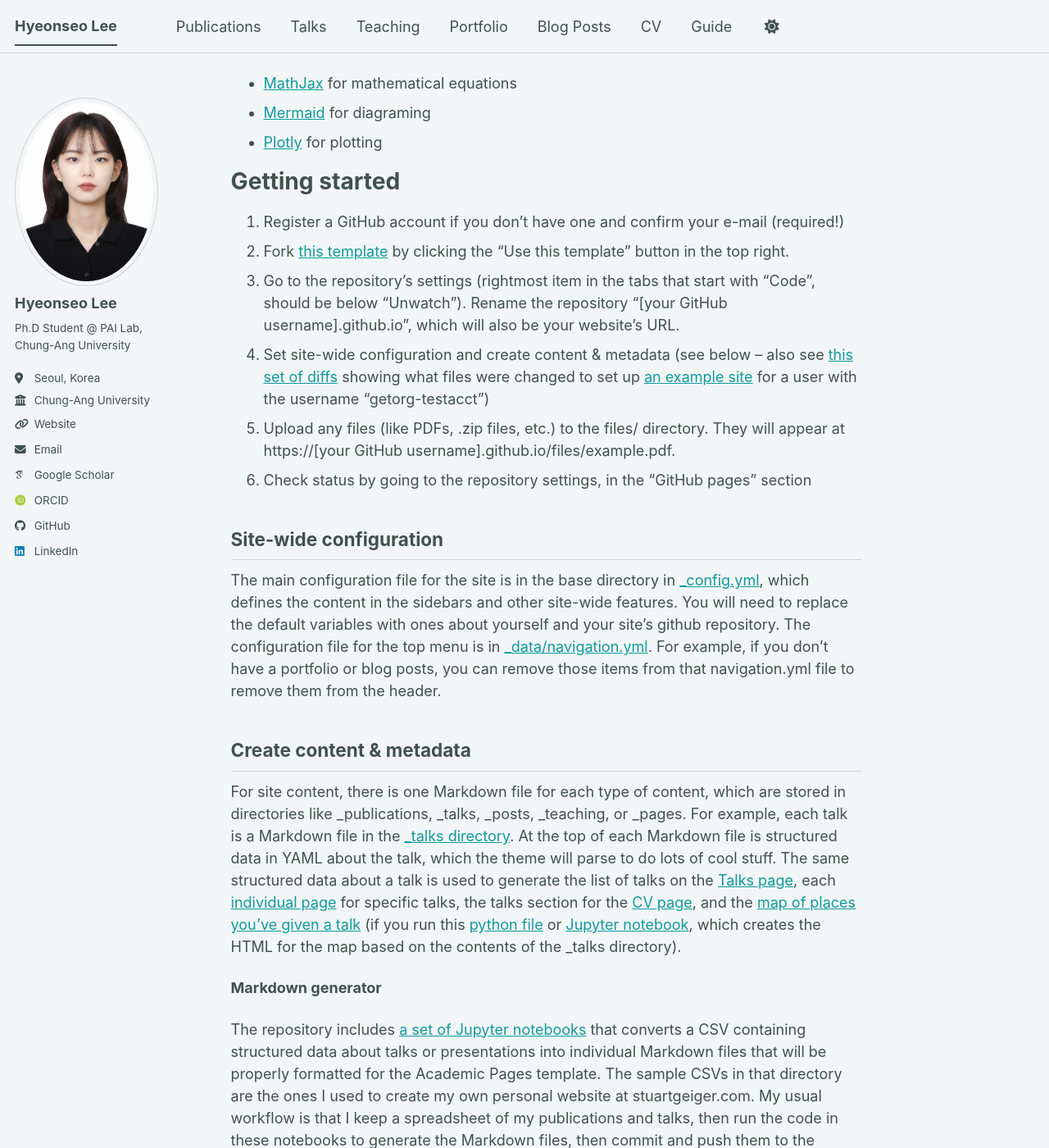
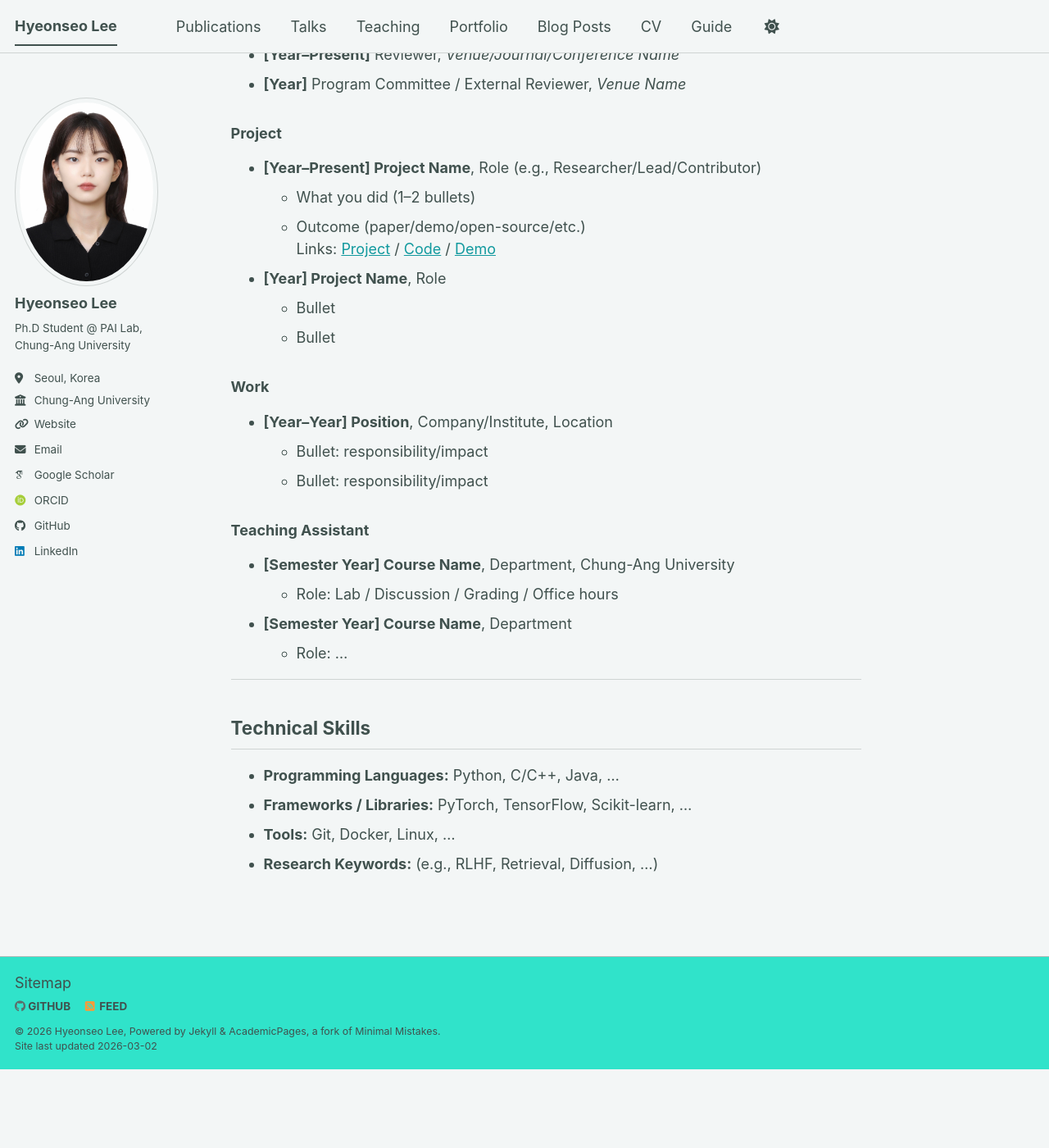
Before and after one commit to hyeonseo-o/hyeonseo-o.github.io, a Jekyll site: the page built from _pages/about.md, in a window 1280 px wide and 1400 px high, scrolled down 1031 px. Shown: the whole window at 82% size. Built offline with Jekyll 4.4.1, drawn with Linux system fonts in a browser that asks for light colours; some web fonts are replaced; a script bundle is joined from its source files by our own code; library files that are not in the unit come from our copies; after the commit the page ends 2335 px from its top, so only the background shows below that; some of the changed text lies outside the part shown.

Commit message:
Update about.md

```diff
--- a/_pages/about.md
+++ b/_pages/about.md
@@ -1,56 +1,76 @@
 ---
 permalink: /
-title: "Academic Pages is a ready-to-fork GitHub Pages template for academic personal websites"
+title: "Hyeonseo Lee"
 author_profile: true
 redirect_from:
   - /about/
   - /about.html
 ---
 
-This is the front page of a website that is powered by the [Academic Pages template](https://github.com/academicpages/academicpages.github.io) and hosted on GitHub pages. [GitHub pages](https://pages.github.com) is a free service in which websites are built and hosted from code and data stored in a GitHub repository, automatically updating when a new commit is made to the repository. This template was forked from the [Minimal Mistakes Jekyll Theme](https://mmistakes.github.io/minimal-mistakes/) created by Michael Rose, and then extended to support the kinds of content that academics have: publications, talks, teaching, a portfolio, blog posts, and a dynamically-generated CV. Incidentally, these same features make it a great template for anyone that needs to show off a professional template!
+<!-- =========================
+     One-page CV (anchor navigation)
+     Each section has an id for /#anchor links in navigation.yml
+     ========================= -->
 
- You can fork [this template](https://github.com/academicpages/academicpages.github.io) right now, modify the configuration and Markdown files, add your own PDFs and other content, and have your own site for free, with no ads!
+## Publications <a id="publications"></a>
 
-A data-driven personal website
-======
-Like many other Jekyll-based GitHub Pages templates, Academic Pages makes you separate the website's content from its form. The content & metadata of your website are in structured Markdown files, while various other files constitute the theme, specifying how to transform that content & metadata into HTML pages. You keep these various Markdown (.md), YAML (.yml), HTML, and CSS files in a public GitHub repository. Each time you commit and push an update to the repository, the [GitHub pages](https://pages.github.com/) service creates static HTML pages based on these files, which are hosted on GitHub's servers free of charge.
+### International Journal/Conference <a id="pub-intl"></a>
+- **[Year]** *Title*, Venue (Journal/Conference), Authors.
+  Links: [PDF](#) / [DOI](#) / [Code](#)
 
-Many of the features of dynamic content management systems (like Wordpress) can be achieved in this fashion, using a fraction of the computational resources and with far less vulnerability to hacking and DDoSing. You can also modify the theme to your heart's content without touching the content of your site. If you get to a point where you've broken something in Jekyll/HTML/CSS beyond repair, your Markdown files describing your talks, publications, etc. are safe. You can rollback the changes or even delete the repository and start over - just be sure to save the Markdown files! You can also write scripts that process the structured data on the site, such as [this one](https://github.com/academicpages/academicpages.github.io/blob/master/talkmap.ipynb) that analyzes metadata in pages about talks to display [a map of every location you've given a talk](https://academicpages.github.io/talkmap.html).
+- **[Year]** *Title*, Venue (Journal/Conference), Authors.
+  Links: [PDF](#) / [DOI](#) / [Project](#)
 
-For those users that need more advanced functionality, the template also supports the following popular tools:
-- [MathJax](https://www.mathjax.org/) for mathematical equations
-- [Mermaid](https://mermaid.js.org/) for diagraming
-- [Plotly](https://plotly.com/javascript/) for plotting
+### Domestic Journal/Conference <a id="pub-domestic"></a>
+- **[Year]** *Title*, Venue (Journal/Conference), Authors.
+  Links: [PDF](#) / [DOI](#)
 
-Getting started
-======
-1. Register a GitHub account if you don't have one and confirm your e-mail (required!)
-1. Fork [this template](https://github.com/academicpages/academicpages.github.io) by clicking the "Use this template" button in the top right.
-1. Go to the repository's settings (rightmost item in the tabs that start with "Code", should be below "Unwatch"). Rename the repository "[your GitHub username].github.io", which will also be your website's URL.
-1. Set site-wide configuration and create content & metadata (see below -- also see [this set of diffs](https://archive.is/3TPas) showing what files were changed to set up [an example site](https://getorg-testacct.github.io) for a user with the username "getorg-testacct")
-1. Upload any files (like PDFs, .zip files, etc.) to the files/ directory. They will appear at https://[your GitHub username].github.io/files/example.pdf.
-1. Check status by going to the repository settings, in the "GitHub pages" section
+- **[Year]** *Title*, Venue (Journal/Conference), Authors.
+  Links: [PDF](#)
 
-Site-wide configuration
-------
-The main configuration file for the site is in the base directory in [_config.yml](https://github.com/academicpages/academicpages.github.io/blob/master/_config.yml), which defines the content in the sidebars and other site-wide features. You will need to replace the default variables with ones about yourself and your site's github repository. The configuration file for the top menu is in [_data/navigation.yml](https://github.com/academicpages/academicpages.github.io/blob/master/_data/navigation.yml). For example, if you don't have a portfolio or blog posts, you can remove those items from that navigation.yml file to remove them from the header.
+---
 
-Create content & metadata
-------
-For site content, there is one Markdown file for each type of content, which are stored in directories like _publications, _talks, _posts, _teaching, or _pages. For example, each talk is a Markdown file in the [_talks directory](https://github.com/academicpages/academicpages.github.io/tree/master/_talks). At the top of each Markdown file is structured data in YAML about the talk, which the theme will parse to do lots of cool stuff. The same structured data about a talk is used to generate the list of talks on the [Talks page](https://academicpages.github.io/talks), each [individual page](https://academicpages.github.io/talks/2012-03-01-talk-1) for specific talks, the talks section for the [CV page](https://academicpages.github.io/cv), and the [map of places you've given a talk](https://academicpages.github.io/talkmap.html) (if you run this [python file](https://github.com/academicpages/academicpages.github.io/blob/master/talkmap.py) or [Jupyter notebook](https://github.com/academicpages/academicpages.github.io/blob/master/talkmap.ipynb), which creates the HTML for the map based on the contents of the _talks directory).
+## Patent <a id="patent"></a>
+- **[Year]** Patent Title — Patent No. (Status: Filed/Granted)
+  Inventors: ... | Link: [Details](#)
 
-**Markdown generator**
+- **[Year]** Patent Title — Patent No. (Status: Filed/Granted)
+  Inventors: ... | Link: [Details](#)
 
-The repository includes [a set of Jupyter notebooks](https://github.com/academicpages/academicpages.github.io/tree/master/markdown_generator
-) that converts a CSV containing structured data about talks or presentations into individual Markdown files that will be properly formatted for the Academic Pages template. The sample CSVs in that directory are the ones I used to create my own personal website at stuartgeiger.com. My usual workflow is that I keep a spreadsheet of my publications and talks, then run the code in these notebooks to generate the Markdown files, then commit and push them to the GitHub repository.
+---
 
-How to edit your site's GitHub repository
-------
-Many people use a git client to create files on their local computer and then push them to GitHub's servers. If you are not familiar with git, you can directly edit these configuration and Markdown files directly in the github.com interface. Navigate to a file (like [this one](https://github.com/academicpages/academicpages.github.io/blob/master/_talks/2012-03-01-talk-1.md) and click the pencil icon in the top right of the content preview (to the right of the "Raw | Blame | History" buttons). You can delete a file by clicking the trashcan icon to the right of the pencil icon. You can also create new files or upload files by navigating to a directory and clicking the "Create new file" or "Upload files" buttons.
+## Experiences <a id="experiences"></a>
 
-Example: editing a Markdown file for a talk
-![Editing a Markdown file for a talk](/images/editing-talk.png)
+### Reviewer <a id="reviewer"></a>
+- **[Year–Present]** Reviewer, *Venue/Journal/Conference Name*
+- **[Year]** Program Committee / External Reviewer, *Venue Name*
 
-For more info
-------
-More info about configuring Academic Pages can be found in [the guide](https://academicpages.github.io/markdown/), the [growing wiki](https://github.com/academicpages/academicpages.github.io/wiki), and you can always [ask a question on GitHub](https://github.com/academicpages/academicpages.github.io/discussions). The [guides for the Minimal Mistakes theme](https://mmistakes.github.io/minimal-mistakes/docs/configuration/) (which this theme was forked from) might also be helpful.
+### Project <a id="project"></a>
+- **[Year–Present] Project Name**, Role (e.g., Researcher/Lead/Contributor)
+  - What you did (1–2 bullets)
+  - Outcome (paper/demo/open-source/etc.)
+  Links: [Project](#) / [Code](#) / [Demo](#)
+
+- **[Year] Project Name**, Role
+  - Bullet
+  - Bullet
+
+### Work <a id="work"></a>
+- **[Year–Year] Position**, Company/Institute, Location
+  - Bullet: responsibility/impact
+  - Bullet: responsibility/impact
+
+### Teaching Assistant <a id="ta"></a>
+- **[Semester Year] Course Name**, Department, Chung-Ang University
+  - Role: Lab / Discussion / Grading / Office hours
+- **[Semester Year] Course Name**, Department
+  - Role: ...
+
+---
+
+## Technical Skills <a id="skills"></a>
+
+- **Programming Languages:** Python, C/C++, Java, …
+- **Frameworks / Libraries:** PyTorch, TensorFlow, Scikit-learn, …
+- **Tools:** Git, Docker, Linux, …
+- **Research Keywords:** (e.g., RLHF, Retrieval, Diffusion, …)
```
